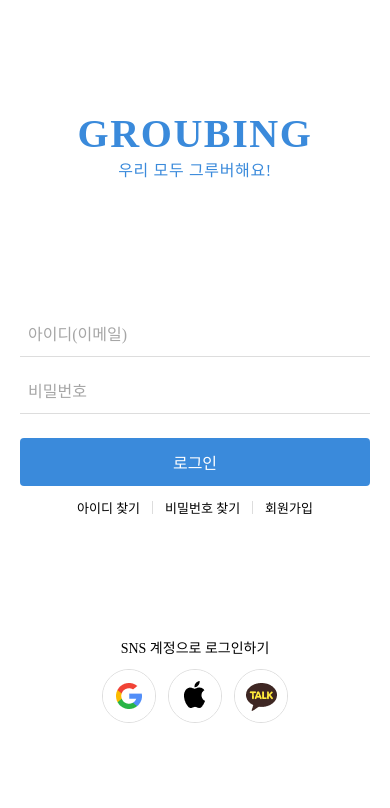
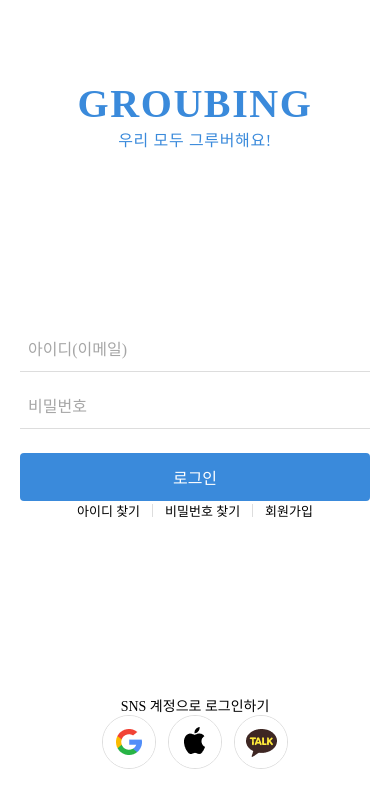
Before and after one commit to beside-14/groubing-app, a React Native app: screen /Login in a window 390 px wide. Shown: the top 808 px of the page. Built offline with nearby package versions, Linux system fonts and the light colour scheme.

Commit message:
style 수정
- android에서  TextInput placeholder가 잘려 보여서 height 지정

```diff
--- a/src/screens/auth/Login/contents/LoginInput.tsx
+++ b/src/screens/auth/Login/contents/LoginInput.tsx
@@ -1,8 +1,9 @@
 import React from 'react'
 import AuthInput from 'components/auth/AuthInput'
-import {StyleSheet, View, Image, Text, TextStyle} from 'react-native'
+import {StyleSheet, View, Image, Text, TextStyle, Platform} from 'react-native'
 import {Images} from 'assets'
 import Microcopy from 'components/auth/Microcopy'
+import {font} from 'shared/styles'
 
 type LoginInputProps = {
   value: string
@@ -34,5 +35,13 @@ export default LoginInput
 const styles = StyleSheet.create({
   textInput: {
     paddingHorizontal: 8,
+    ...font.NotoSansKR_Regular,
+    fontSize: 16,
+    justifyContent: 'center',
+    ...Platform.select({
+      android: {
+        height: 60,
+      },
+    }),
   },
 })
--- a/src/screens/auth/Login/index.tsx
+++ b/src/screens/auth/Login/index.tsx
@@ -13,6 +13,7 @@ import {
   Keyboard,
   TouchableWithoutFeedback,
   Alert,
+  Dimensions,
 } from 'react-native'
 import {Images} from 'assets'
 import {useRoutes} from 'hooks/useRoutes'
@@ -75,8 +76,10 @@ const LoginScreen = () => {
     <SafeAreaView style={styles.safeAreaContainer}>
       <TouchableWithoutFeedback onPress={Keyboard.dismiss}>
         <View style={styles.container}>
+          <View style={styles.top}>
             <Text style={styles.mainText}>GROUBING</Text>
             <Text style={styles.subText}>우리 모두 그루버해요!</Text>
+          </View>
 
           <View style={styles.formContainer}>
             <LoginInput value={id} setValue={setId} microcopy={microcopyId} placeholder={'아이디(이메일)'} isEmail />
@@ -99,7 +102,7 @@ const LoginScreen = () => {
               </TouchableOpacity>
             </View>
           </View>
-
+          <View>
             <Text style={styles.snsText}>SNS 계정으로 로그인하기</Text>
 
             <View style={styles.snsBtnContainer}>
@@ -110,6 +113,7 @@ const LoginScreen = () => {
                 <Image source={Images.apple_icon} />
               </TouchableOpacity>
               <Kakao />
+            </View>
           </View>
         </View>
       </TouchableWithoutFeedback>
@@ -129,6 +133,12 @@ const styles = StyleSheet.create({
     flex: 1,
     alignItems: 'center',
     width: '100%',
+    justifyContent: 'space-between',
+  },
+  top: {
+    width: '100%',
+    alignSelf: 'flex-start',
+    alignItems: 'center',
   },
   mainText: {
     fontStyle: 'normal',
@@ -137,7 +147,7 @@ const styles = StyleSheet.create({
     textAlign: 'center',
     color: '#3A8ADB',
     textShadowColor: 'rgba(0, 0, 0, 0.25)',
-    marginTop: 110,
+    marginTop: 80,
     ...font.Montserrat_ExtraBold,
   },
   subText: {
@@ -149,9 +159,10 @@ const styles = StyleSheet.create({
     ...font.NotoSansKR_Regular,
   },
   formContainer: {
-    marginTop: 131,
     width: '100%',
     paddingHorizontal: 20,
+    // flex: 1,
+    // justifyContent: 'center',
   },
 
   textInputPw: {
@@ -177,7 +188,6 @@ const styles = StyleSheet.create({
     flexDirection: 'row',
     justifyContent: 'center',
     alignItems: 'center',
-    marginTop: 12,
   },
   subBtnTxt: {
     justifyContent: 'center',
@@ -185,6 +195,7 @@ const styles = StyleSheet.create({
     fontSize: 13,
     fontStyle: 'normal',
     ...font.NotoSansKR_Regular,
+    color: '#000',
   },
   line: {
     width: 1,
@@ -196,14 +207,14 @@ const styles = StyleSheet.create({
     fontStyle: 'normal',
     fontSize: 14,
     textAlign: 'center',
-    marginTop: 120,
     ...font.NotoSansKR_Regular,
+    color: '#000',
   },
   snsBtnContainer: {
     flexDirection: 'row',
     justifyContent: 'center',
     alignItems: 'center',
-    marginTop: 12,
+    marginBottom: 75,
   },
   snsBtn: {
     marginHorizontal: 6,
--- a/src/screens/mypage-setting/index.tsx
+++ b/src/screens/mypage-setting/index.tsx
@@ -75,10 +75,19 @@ export default MypageSetting
 
 const styles = StyleSheet.create({
   container: {flex: 1, backgroundColor: '#fff', paddingTop: 28},
-  item: {flexDirection: 'row', justifyContent: 'space-between', alignItems: 'center', paddingHorizontal: 20, paddingVertical: 10},
-  item_left: {flexDirection: 'row'},
+  item: {
+    flexDirection: 'row',
+    justifyContent: 'space-between',
+    alignItems: 'center',
+    paddingHorizontal: 20,
+    paddingVertical: 10,
+  },
+  item_left: {flexDirection: 'row', height: 44, alignItems: 'center'},
   item_left_image: {width: 24, height: 24, marginRight: 10},
-  item_left_text: {...font.NotoSansKR_Regular, fontSize: 16},
+  item_left_text: {
+    ...font.NotoSansKR_Regular,
+    fontSize: 16,
+  },
   rotate: {transform: [{rotate: '180deg'}]},
   text_red: {color: '#ff3c3c'},
   button: {width: 24, height: 24},
```
Also changed, not shown: ToDo.txt. Lines whose indentation alone changed are shown as unchanged.
